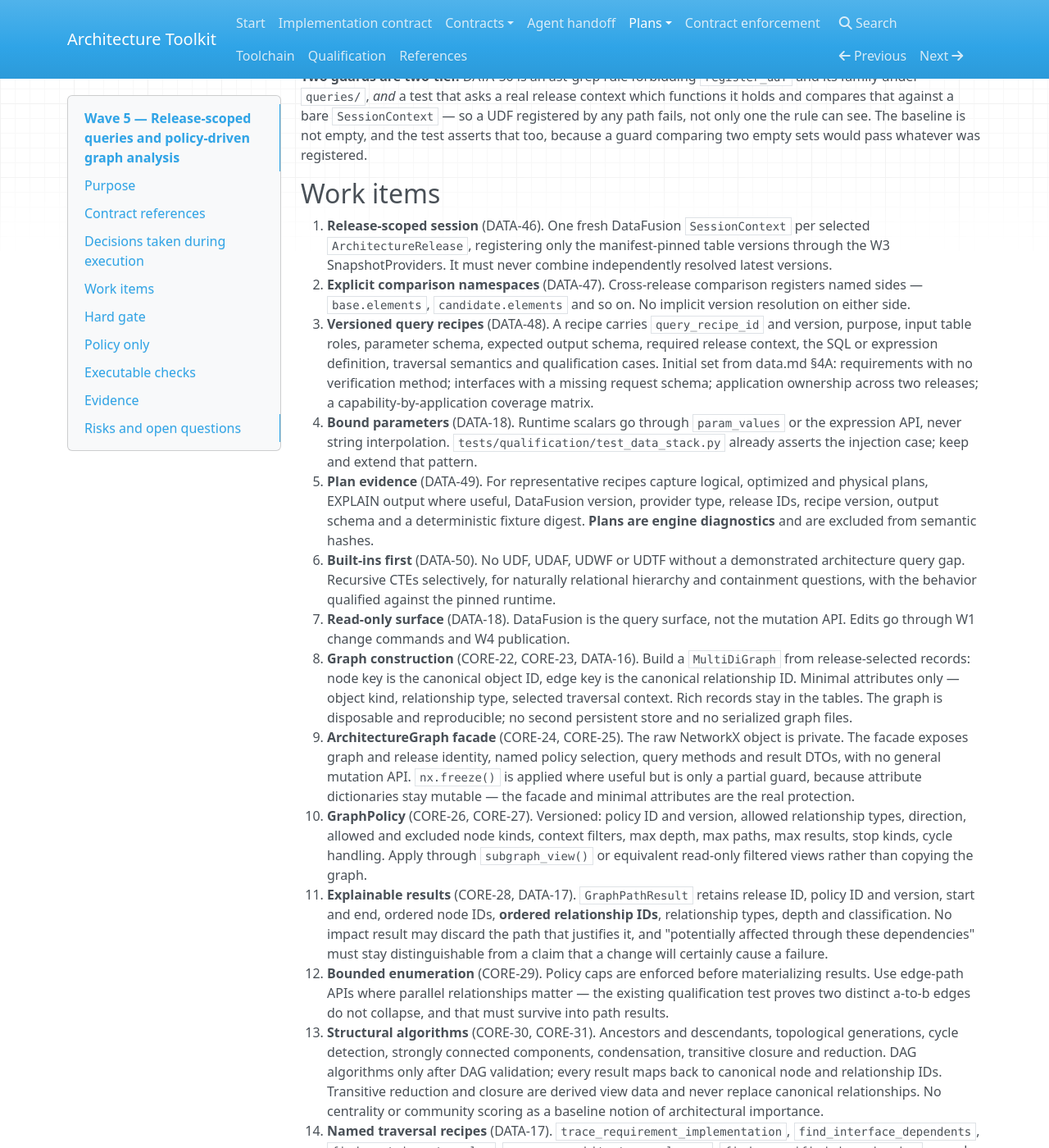
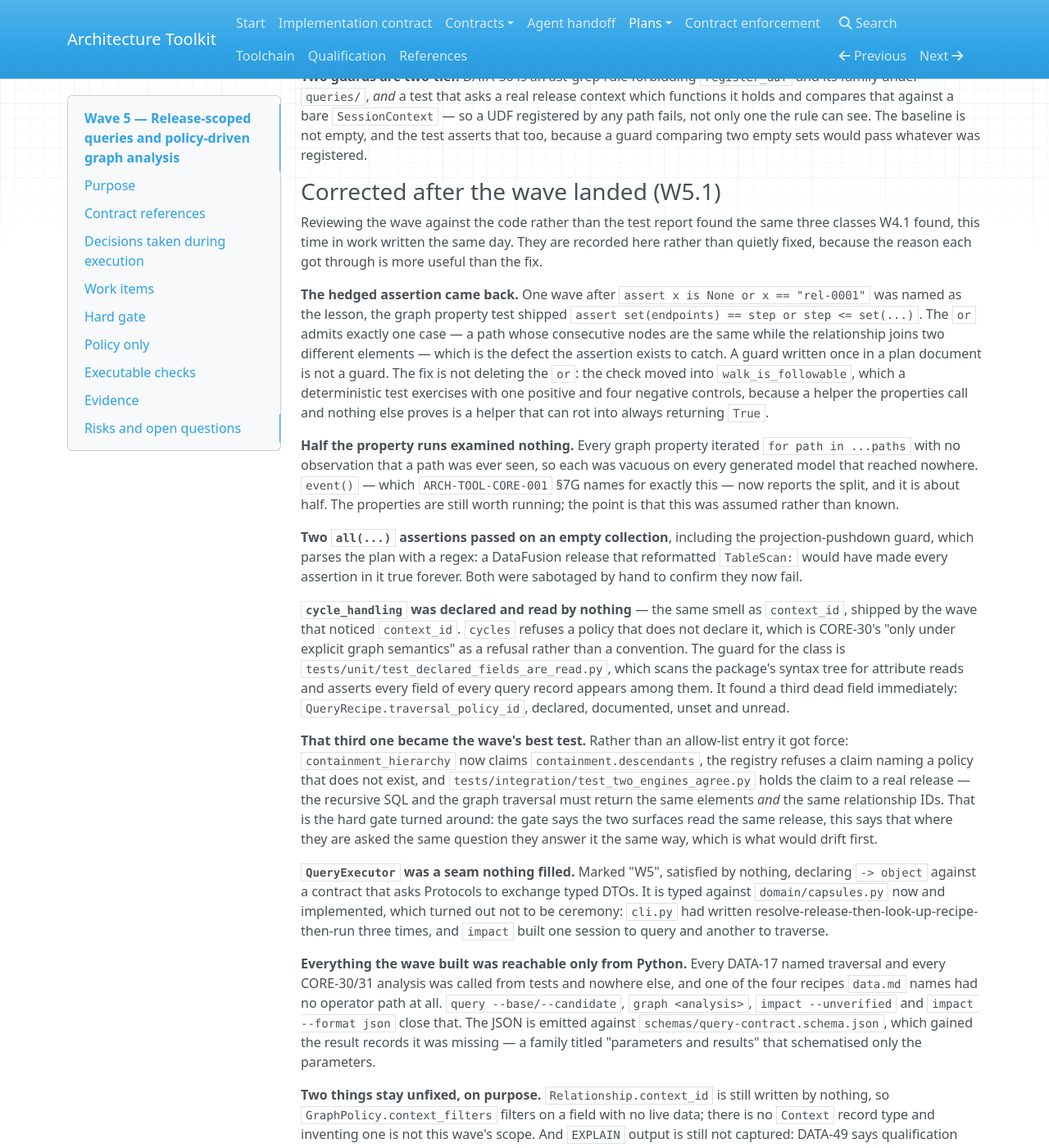
Before and after one commit to paul-heyse/architecture-toolkit, an MkDocs documentation site: the page built from docs/plans/w5-query-graph.md, in a window 1280 px wide and 1400 px high, scrolled down 2275 px. Shown: the whole window at 82% size. Built offline with MkDocs 1.6.1, drawn with Linux system fonts in a browser that asks for light colours; nearby versions of some CDN libraries; some of the changed text lies outside the part shown.

Commit message:
Record what the hardening pass corrected, and the two things it left alone
The wave plan gains its W5.1 section in W4.1's shape. The lead is the one that generalises: the
hedged assertion came back one wave after it was named as the lesson, in a property test written
the same day. A guard written once in a plan document is not a guard, which is why every finding
here ends in an executable check rather than in a paragraph.

`agent-handoff.md` picks up the operator surface. `contract-enforcement.md` gains the two guards
this pass added: the syntax-tree scan that asserts every declared field of every query record is
read somewhere, and the test that holds a recipe's traversal claim to the policy it names.

Two things stay unfixed on purpose and are written down as such. `Relationship.context_id` is still
written by nothing, so the policy's context filter has no live data; there is no `Context` record
type and inventing one is not this wave's scope. `EXPLAIN` output is still uncaptured; DATA-49 says
qualification *may* capture it, and the three plans are captured and asserted.

Co-Authored-By: Claude Opus 5 (1M context) <noreply@anthropic.com>

```diff
--- a/docs/plans/w5-query-graph.md
+++ b/docs/plans/w5-query-graph.md
@@ -107,6 +107,65 @@ compares that against a bare `SessionContext` — so a UDF registered by any pat
 the rule can see. The baseline is not empty, and the test asserts that too, because a guard
 comparing two empty sets would pass whatever was registered.
 
+### Corrected after the wave landed (W5.1)
+
+Reviewing the wave against the code rather than the test report found the same three classes W4.1
+found, this time in work written the same day. They are recorded here rather than quietly fixed,
+because the reason each got through is more useful than the fix.
+
+**The hedged assertion came back.** One wave after `assert x is None or x == "rel-0001"` was named
+as the lesson, the graph property test shipped `assert set(endpoints) == step or step <= set(...)`.
+The `or` admits exactly one case — a path whose consecutive nodes are the same while the
+relationship joins two different elements — which is the defect the assertion exists to catch. A
+guard written once in a plan document is not a guard. The fix is not deleting the `or`: the check
+moved into `walk_is_followable`, which a deterministic test exercises with one positive and four
+negative controls, because a helper the properties call and nothing else proves is a helper that
+can rot into always returning `True`.
+
+**Half the property runs examined nothing.** Every graph property iterated `for path in ...paths`
+with no observation that a path was ever seen, so each was vacuous on every generated model that
+reached nowhere. `event()` — which `ARCH-TOOL-CORE-001` §7G names for exactly this — now reports
+the split, and it is about half. The properties are still worth running; the point is that this was
+assumed rather than known.
+
+**Two `all(...)` assertions passed on an empty collection**, including the projection-pushdown
+guard, which parses the plan with a regex: a DataFusion release that reformatted `TableScan:` would
+have made every assertion in it true forever. Both were sabotaged by hand to confirm they now fail.
+
+**`cycle_handling` was declared and read by nothing** — the same smell as `context_id`, shipped by
+the wave that noticed `context_id`. `cycles` refuses a policy that does not declare it, which is
+CORE-30's "only under explicit graph semantics" as a refusal rather than a convention. The guard
+for the class is `tests/unit/test_declared_fields_are_read.py`, which scans the package's syntax
+tree for attribute reads and asserts every field of every query record appears among them. It found
+a third dead field immediately: `QueryRecipe.traversal_policy_id`, declared, documented, unset and
+unread.
+
+**That third one became the wave's best test.** Rather than an allow-list entry it got force:
+`containment_hierarchy` now claims `containment.descendants`, the registry refuses a claim naming a
+policy that does not exist, and `tests/integration/test_two_engines_agree.py` holds the claim to a
+real release — the recursive SQL and the graph traversal must return the same elements *and* the
+same relationship IDs. That is the hard gate turned around: the gate says the two surfaces read the
+same release, this says that where they are asked the same question they answer it the same way,
+which is what would drift first.
+
+**`QueryExecutor` was a seam nothing filled.** Marked "W5", satisfied by nothing, declaring
+`-> object` against a contract that asks Protocols to exchange typed DTOs. It is typed against
+`domain/capsules.py` now and implemented, which turned out not to be ceremony: `cli.py` had written
+resolve-release-then-look-up-recipe-then-run three times, and `impact` built one session to query
+and another to traverse.
+
+**Everything the wave built was reachable only from Python.** Every DATA-17 named traversal and
+every CORE-30/31 analysis was called from tests and nowhere else, and one of the four recipes
+`data.md` names had no operator path at all. `query --base/--candidate`, `graph <analysis>`,
+`impact --unverified` and `impact --format json` close that. The JSON is emitted against
+`schemas/query-contract.schema.json`, which gained the result records it was missing — a family
+titled "parameters and results" that schematised only the parameters.
+
+**Two things stay unfixed, on purpose.** `Relationship.context_id` is still written by nothing, so
+`GraphPolicy.context_filters` filters on a field with no live data; there is no `Context` record
+type and inventing one is not this wave's scope. And `EXPLAIN` output is still not captured:
+DATA-49 says qualification *may* capture it, and the three plans are captured and asserted.
+
 ## Work items
 
 1. **Release-scoped session** (DATA-46). One fresh DataFusion `SessionContext` per selected
```
Also changed, not shown: docs/agent-handoff.md (+3 -0 lines), docs/contract-enforcement.md (+2 -0 lines).
